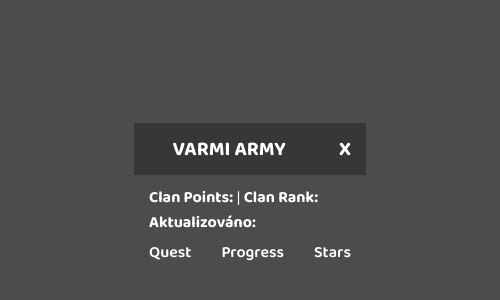
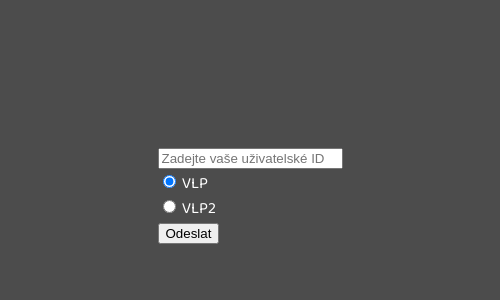
Before and after one commit to PsycheCZE/ps99-cw-quests, an Electron app: page index.html in a window 500 px wide. Shown: the part 204-504 px from the top of the page. Drawn offline with Linux system fonts and the light colour scheme; no server answers.

Commit message:
Update index.html

```diff
--- a/index.html
+++ b/index.html
@@ -2,24 +2,58 @@
 <html>
   <head>
     <title>VARMI ARMY</title>
-  <link href="https://fonts.googleapis.com/css2?family=Baloo+2:wght@400..800&display=swap" rel="stylesheet">
-  <link rel="stylesheet" href="styles.css">
+    <link
+      href="https://fonts.googleapis.com/css2?family=Baloo+2:wght@400..800&display=swap"
+      rel="stylesheet"
+    />
+    <link rel="stylesheet" href="styles.css" />
   </head>
   <body>
-<div id="container">
+    <div id="login">
+      <form id="loginForm">
+        <input
+          type="text"
+          id="userId"
+          placeholder="Zadejte vaše uživatelské ID"
+          required
+        />
+        <div>
+          <input
+            type="radio"
+            id="clanVLP"
+            name="clanChoice"
+            value="VLP"
+            checked
+          />
+          <label for="clanVLP">VLP</label>
+        </div>
+        <div>
+          <input type="radio" id="clanVLP2" name="clanChoice" value="VLP2" />
+          <label for="clanVLP2">VLP2</label>
+        </div>
+        <button type="submit">Odeslat</button>
+      </form>
+    </div>
+    <div id="container" style="display: none">
       <div class="title-bar">
         VARMI ARMY
         <span class="close-btn" onclick="closeWindow()">X</span>
       </div>
-  <p><strong>Clan Points:</strong> <span id="clanPoints"></span> | <strong>Clan Rank:</strong> <span id="clanRank"></span></p>
+      <p>
+        <strong>My Points:</strong> <span id="userPoints"></span> |
+        <strong>Rank:</strong> <span id="userPosition"></span
+        ><span id="userPointsAll"></span><strong>Clan Points:</strong>
+        <span id="clanPoints"></span> | <strong>Rank:</strong
+        ><span id="clanRank"></span>
+      </p>
       <p><strong>Aktualizováno:</strong> <span id="lastUpdated"></span></p>
-
       <table>
         <thead>
           <tr>
             <th>Quest</th>
             <th>Progress</th>
-        <th>Stars</th>
+            <th>Me</th>
+            <th>Players</th>
           </tr>
         </thead>
         <tbody id="tableBody"></tbody>
```
Lines whose indentation alone changed are shown as unchanged.
